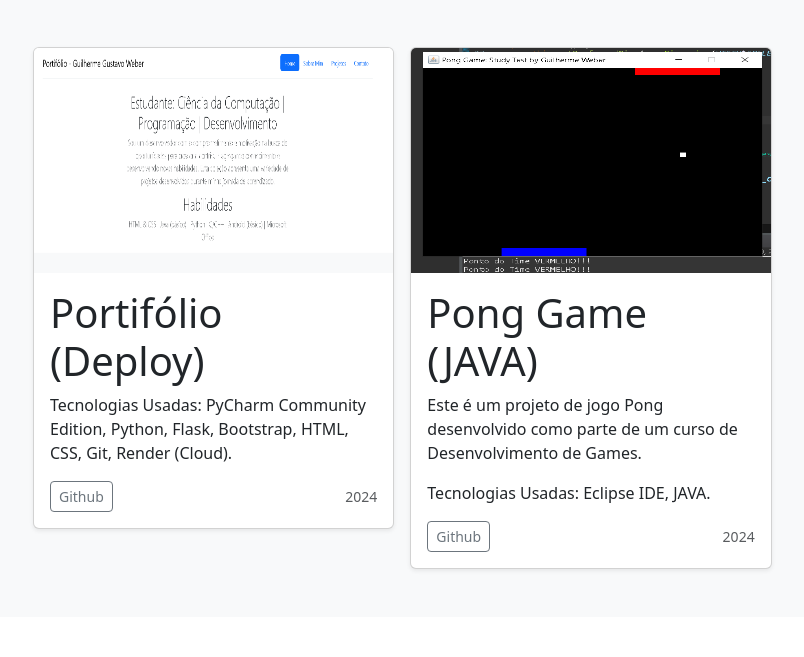
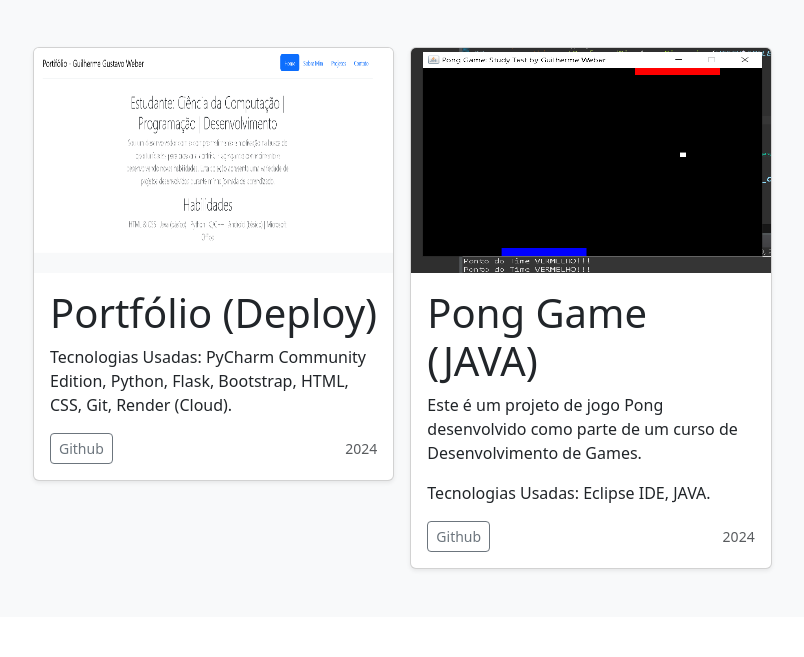
Before and after one commit to GuilhermeGustavoWeber/portfolio_V2, a Flask app: page / in a window 1280 px wide. Shown: the part 594-1251 px from the top of the page, without its empty margins (49-853 px from the left). Run offline with Flask 3, Linux system fonts and the light colour scheme.

Commit message:
Update home.html

```diff
--- a/templates/home.html
+++ b/templates/home.html
@@ -24,7 +24,7 @@
                         <img class="bd-placeholder-img card-img-top" width="100%" height="225"
                              src="static/images/port.png" alt="Portifólio">
                         <div class="card-body">
-                            <h1 class="fw-light">Portifólio (Deploy)</h1>
+                            <h1 class="fw-light">Portfólio (Deploy)</h1>
                             <p class="card-text">Tecnologias Usadas: PyCharm Community Edition, Python, Flask,
                                 Bootstrap, HTML, CSS, Git, Render (Cloud).</p>
                             <div class="d-flex justify-content-between align-items-center">
```
